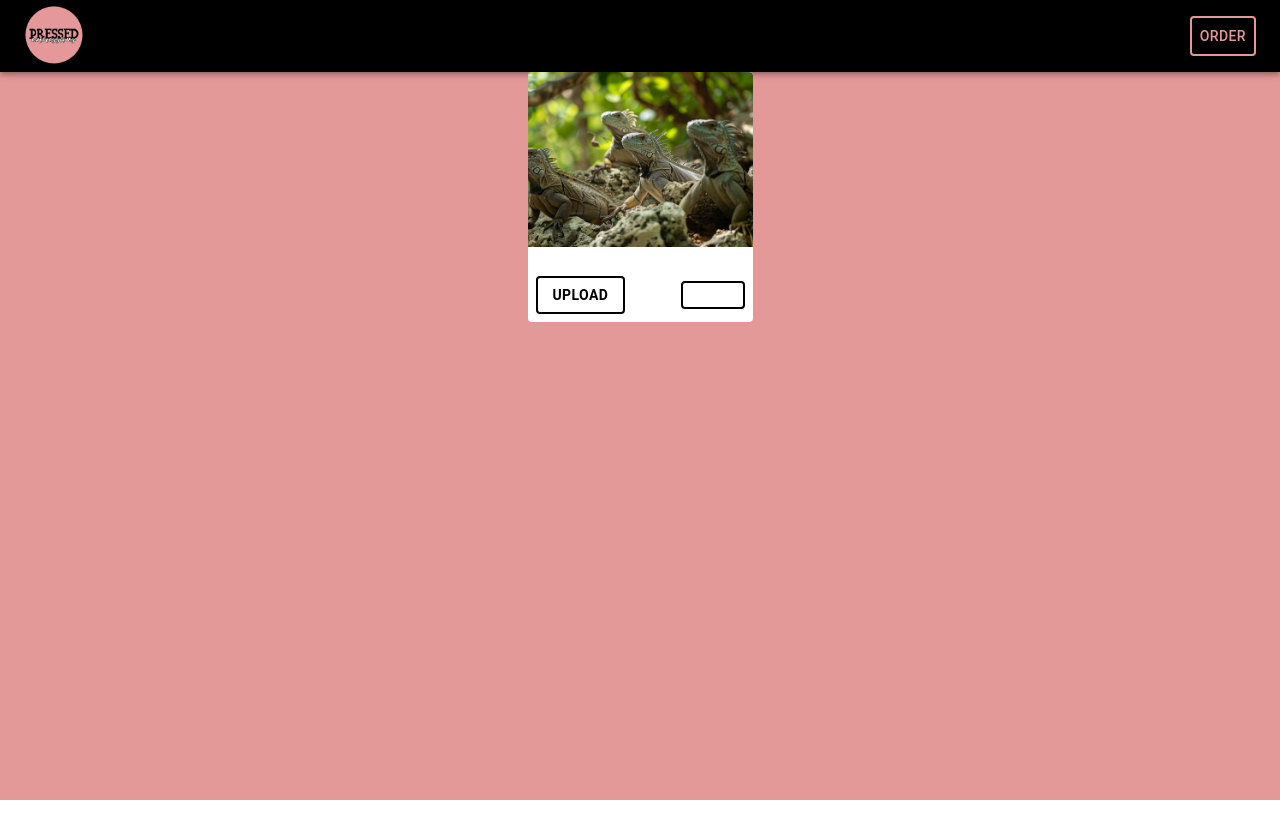
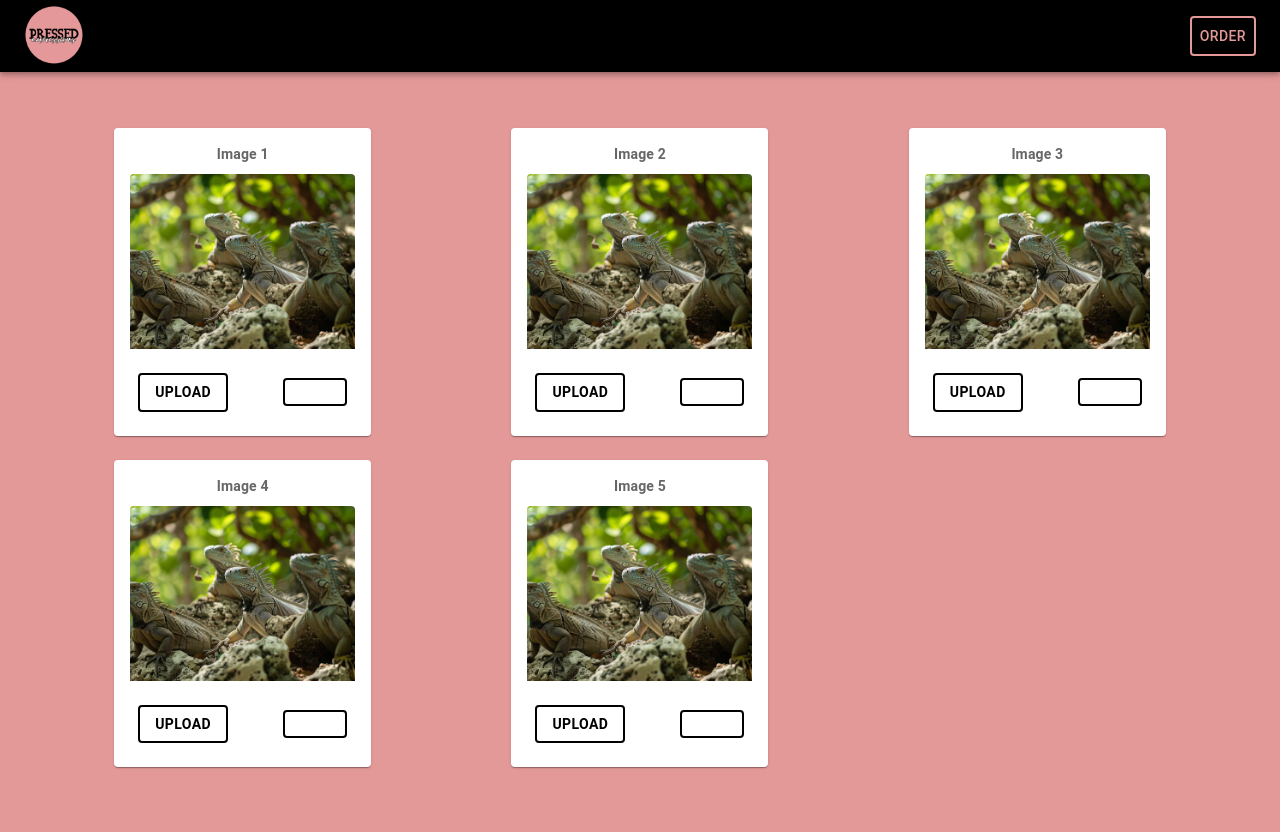
Before and after one commit to jamescarbajal/pe-test-app, a React (Vite) app in the folder my-pe-app/: page /Images in a window 1280 px wide. Before the commit the page ends 800 px from the top, so only its background shows below. Built offline with nearby package versions, Linux system fonts and the light colour scheme; some icons are missing; what @toolpad/core would draw is missing.

Commit message:
feat: added image page to routing and sized image page container

```diff
--- a/my-pe-app/src/components/ImageGrid.jsx
+++ b/my-pe-app/src/components/ImageGrid.jsx
@@ -51,9 +51,12 @@ export default function ImageGrid(){
                     display:'flex',
                     justifyContent:'center',
                     alignItems:'center',
-                    height:'fit-content',
+                    height:'fit-content'
                 }}>
-                <Item>
+                <Item sx={{
+                    width:'fit-content',
+                    height:'fit-content'
+                }}>
                     <h4 style={{
                         marginTop:0,
                         marginBottom:10
--- a/my-pe-app/src/components/ProductSelectForm.jsx
+++ b/my-pe-app/src/components/ProductSelectForm.jsx
@@ -1,5 +1,6 @@
 import { useState, useEffect } from 'react';
 import Button from '@mui/material/Button';
+import { Link } from 'react-router';
 import Radio from '@mui/material/Radio';
 import RadioGroup from '@mui/material/RadioGroup';
 import FormControlLabel from '@mui/material/FormControlLabel';
@@ -71,10 +72,12 @@ export default function ProductSelectForm( { onRadioChange } ) {
         />
       </RadioGroup>
         <QuantitySelect qtyCallback={handleQty} />
+        <Link to="/Images">
           <Button
             type="submit"
             onClick={handleSubmit}
             variant='contained'
+
             sx={{
               m:1,
               color:'black',
@@ -82,6 +85,7 @@ export default function ProductSelectForm( { onRadioChange } ) {
           }}>
               Continue
           </Button>
+        </Link>
     </FormControl>
   );
 }
--- a/my-pe-app/src/pages/ImageUpload.jsx
+++ b/my-pe-app/src/pages/ImageUpload.jsx
@@ -1,5 +1,5 @@
 import { useState, useEffect } from "react"
-import UploadImageCard from "../components/UploadImageCard"
+import ImageGrid from "../components/ImageGrid"
 import Box from "@mui/material/Box"
 
 export default function ImageUpload(){
@@ -8,16 +8,16 @@ export default function ImageUpload(){
 
                 <Box sx={{
             position:'relative',
-            width:'100%',
-            maxWidth:'100vw',
+            width:'100vW%',
             height:'91vh',
             display:'flex',
             flexDirection:'row',
             flexWrap:'wrap',
             justifyContent:'center',
             alignItems:'start',
+            p:2
             }}>
-                <UploadImageCard/>
+                <ImageGrid/>
             </Box>
 
     )
```
Lines whose indentation alone changed are shown as unchanged.
